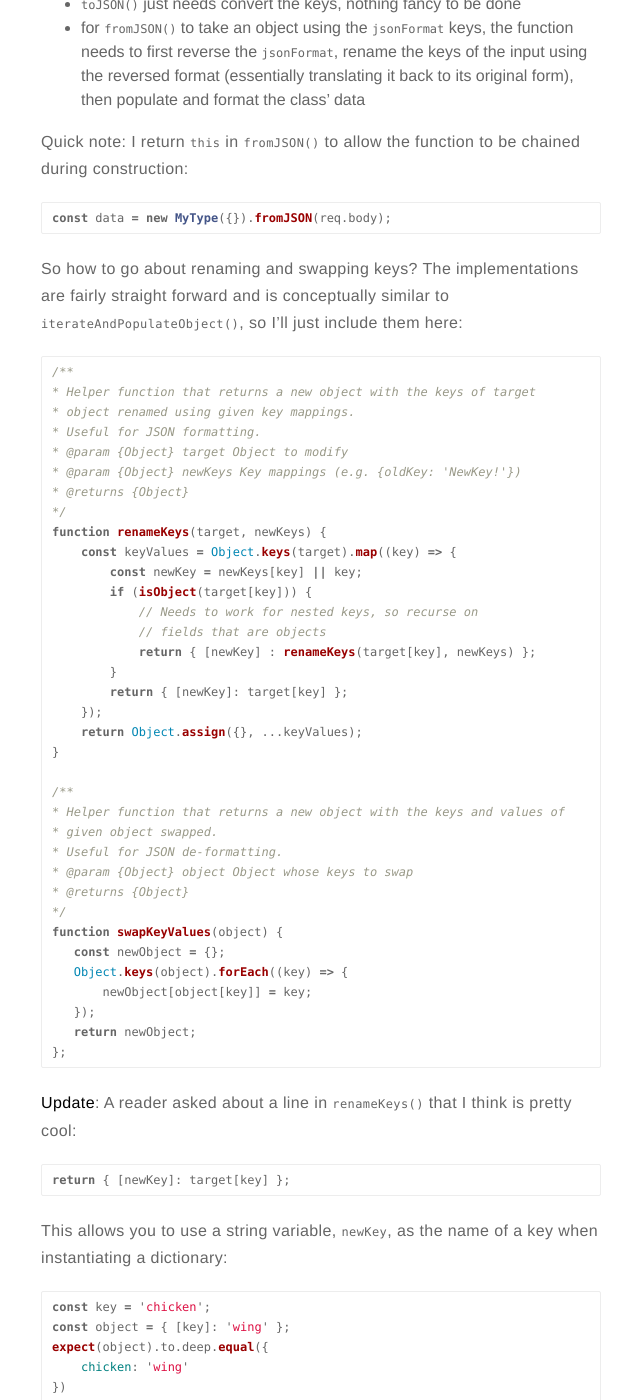
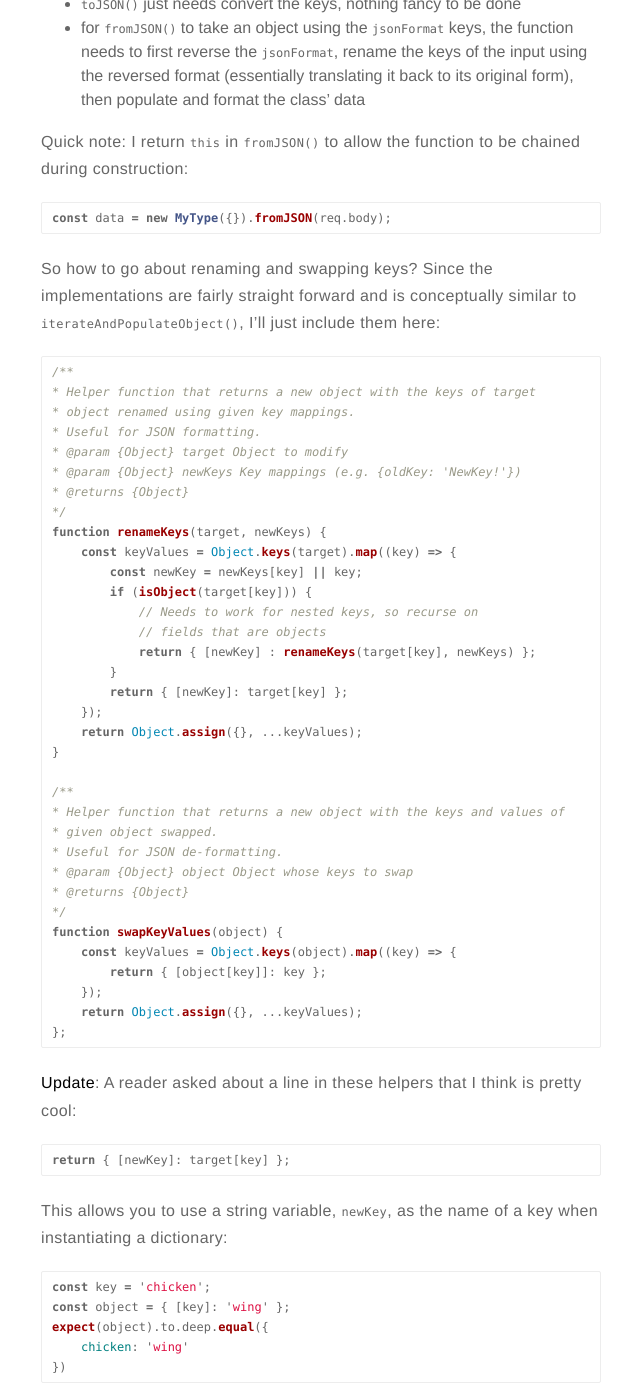
Before and after one commit to bobheadxi/bobheadxi.github.io, a Jekyll site: the page built from _posts/2018-2-1-object-casting-in-javascript.md, in a window 1280 px wide and 1400 px high, scrolled down 7676 px. Shown: the whole window, without its empty margins (319-959 px from the left). Built offline with Jekyll 4.4.1, drawn with Linux system fonts in a browser that asks for light colours; emoji names are drawn with the system emoji font.

Commit message:
Update example

````diff
--- a/_posts/2018-2-1-object-casting-in-javascript.md
+++ b/_posts/2018-2-1-object-casting-in-javascript.md
@@ -305,7 +305,7 @@ Quick note: I return `this` in `fromJSON()` to allow the function to be chained
 const data = new MyType({}).fromJSON(req.body);
 ```
 
-So how to go about renaming and swapping keys? The implementations are fairly straight forward and is conceptually similar to `iterateAndPopulateObject()`, so I'll just include them here:
+So how to go about renaming and swapping keys? Since the implementations are fairly straight forward and is conceptually similar to `iterateAndPopulateObject()`, I'll just include them here:
 
 ```js
 /**
@@ -337,15 +337,14 @@ function renameKeys(target, newKeys) {
 * @returns {Object}
 */
 function swapKeyValues(object) {
-   const newObject = {};
-   Object.keys(object).forEach((key) => {
-       newObject[object[key]] = key;
-   });
-   return newObject;
+    const keyValues = Object.keys(object).map((key) => {
+        return { [object[key]]: key };
+    });
+    return Object.assign({}, ...keyValues);
 };
 ```
 
-**Update**: A reader asked about a line in `renameKeys()` that I think is pretty cool:
+**Update**: A reader asked about a line in these helpers that I think is pretty cool:
 ```js
 return { [newKey]: target[key] };
 ```
````
